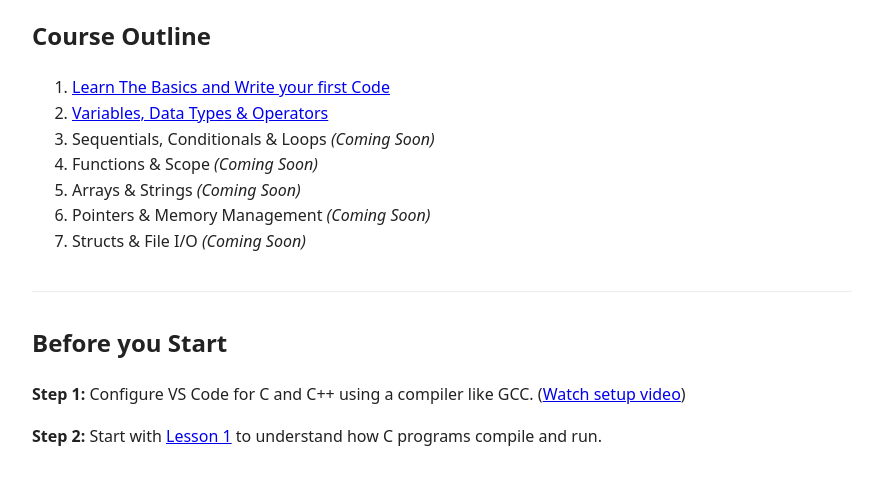
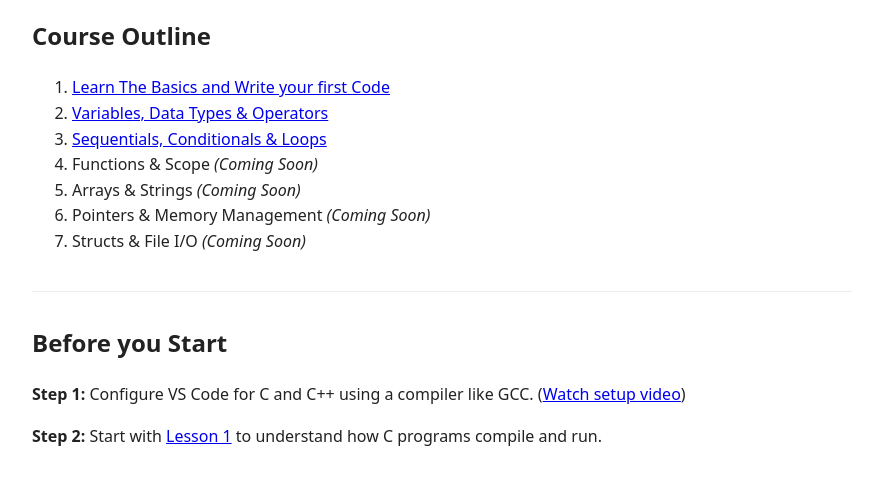
Before and after one commit to Sangam067/C-learning-Guide, a plain HTML site: page index.html in a window 1280 px wide. Shown: the part 168-652 px from the top of the page, without its empty margins (198-1081 px from the left). Drawn offline with Linux system fonts and the light colour scheme.

Commit message:
Changes in UI

```diff
--- a/index.html
+++ b/index.html
@@ -23,7 +23,7 @@
         <ol>
             <li><a href="lesson1.html">Learn The Basics and Write your first Code</a></li>
       <li><a href=variables.html>Variables, Data Types &amp; Operators</a></li>
-      <li>Sequentials, Conditionals &amp; Loops <em>(Coming Soon)</em></li>
+      <li><a href=constructs.html>Sequentials, Conditionals &amp; Loops</a></li>
       <li>Functions &amp; Scope <em>(Coming Soon)</em></li>
       <li>Arrays &amp; Strings <em>(Coming Soon)</em></li>
       <li>Pointers &amp; Memory Management <em>(Coming Soon)</em></li>
```
